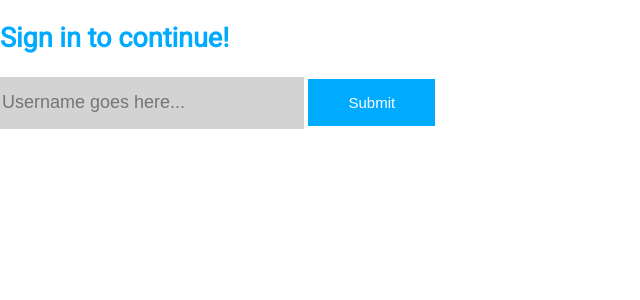
After one commit to nispar2009/RockPaperScissors, a Flask app: page / in a window 1280 px wide. The commit adds this page. Shown: the top 300 px of the page, without its empty margins (0-640 px from the left). Run offline with Flask 2, Linux system fonts and the light colour scheme.

Commit message:
Sign in mechanism perfected

```diff
--- a/app.py
+++ b/app.py
@@ -1,4 +1,3 @@
-from crypt import methods
 from flask import Flask, redirect, render_template, request
 import sqlite3
 
@@ -9,31 +8,36 @@ connection = sqlite3.connect('rockpaperscissors.db')
 cursor = connection.cursor()
 
 # Creating tables
-cursor.execute('CREATE TABLE IF NOT EXISTS users(username TEXT UNIQUE, onlineWins INT, computerWins INT)')
+cursor.execute('CREATE TABLE IF NOT EXISTS users(username TEXT, onlineWins INT, computerWins INT)')
 cursor.execute('CREATE TABLE IF NOT EXISTS challenges(id INTEGER PRIMARY KEY, user1 TEXT, user2 TEXT, input1 TEXT, input2 TEXT, winner TEXT)')
+connection.commit()
 
 @app.route('/')
 def index():
     connection = sqlite3.connect('rockpaperscissors.db')
+    cursor = connection.cursor()
 
     user = request.args.get('user')
 
     if user:
-        user_in_db = cursor.execute('SELECT * FROM users WHERE username=?', (user,))
+        # Signing in
 
-        if user_in_db:
+        if len((list(cursor.execute('SELECT * FROM users WHERE username=?', (user,))))) == 1:
+            user_in_db = list(cursor.execute('SELECT * FROM users WHERE username=?', (user,)))[0]
             return render_template('index.html', user=user_in_db)
 
-        # Signing up
+        else:
 
-        cursor.execute('INSERT INTO users VALUES (?, 0, 0)', (user,))
-        connection.commit()
+            # Signing up
 
-        new_user = cursor.execute('SELECT * FROM users WHERE username=?', (user,))
+            cursor.execute('INSERT INTO users(username, onlineWins, computerWins) VALUES(?, 0, 0)', (user,))
+            connection.commit()
 
-        connection.close()
+            new_user = list(cursor.execute('SELECT * FROM users WHERE username=?', (user,)))[0]
 
-        return render_template('index.html', user=new_user)
+            # connection.close()
+
+            return render_template('index.html', user=new_user)
 
     # Signing in
 
--- a/templates/index.html
+++ b/templates/index.html
@@ -12,9 +12,13 @@
     <h1 class="heading">Let's play rock-paper-scissors!</h1>
     <p>
         This is a digital adaptation of an extremely popular game.
-        View your stats here.
+        View your dashboard here.
         <a href="/challenge" class="link">Click to play with friends.</a>
         Wanna practice first? Click <a href="/computer" class="link">here</a>.
     </p>
+
+    <h2 class="heading">Your stats</h2>
+    <p>Online wins: {{ user[1] }}</p>
+    <p>Practice wins: {{ user[2] }}</p>
 </body>
 </html>
--- /dev/null
+++ b/templates/signin.html
@@ -0,0 +1,17 @@
+<!DOCTYPE html>
+<html lang="en">
+<head>
+    <meta charset="UTF-8">
+    <meta http-equiv="X-UA-Compatible" content="IE=edge">
+    <meta name="viewport" content="width=device-width, initial-scale=1.0">
+    <title>Sign in</title>
+    <link rel="stylesheet" href="/static/style.css">
+</head>
+<body>
+    <h2 class="heading">Sign in to continue!</h2>
+    <form action="/" method="get">
+        <input type="text" name="user" class="form" placeholder="Username goes here...">
+        <button type="submit" class="btn">Submit</button>
+    </form>
+</body>
+</html>
```
